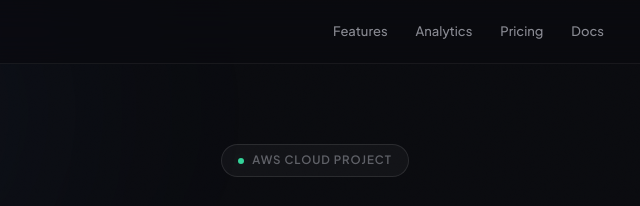
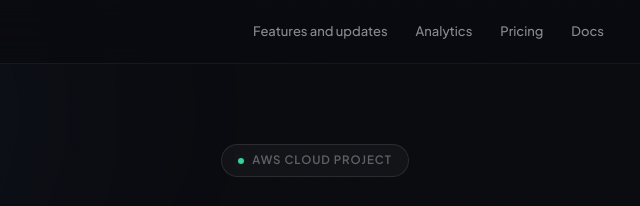
Before and after one commit to Sathish-CC/shortly, a website: page frontend/index.html in a window 1280 px wide. Shown: the top 206 px of the page, 325-965 px from the left. Drawn offline with Linux system fonts and the light colour scheme; a script that the page names is missing.

Commit message:
Update 'Features' link text to 'Features and updates'

```diff
--- a/frontend/index.html
+++ b/frontend/index.html
@@ -44,7 +44,7 @@
 
       <!-- Center links -->
       <nav class="nav__links" aria-label="Primary navigation">
-        <a href="#features" class="nav__link">Features</a>
+        <a href="#features" class="nav__link">Features and updates</a>
         <a href="#analytics" class="nav__link">Analytics</a>
         <a href="#pricing" class="nav__link">Pricing</a>
         <a href="#" class="nav__link">Docs</a>
```
